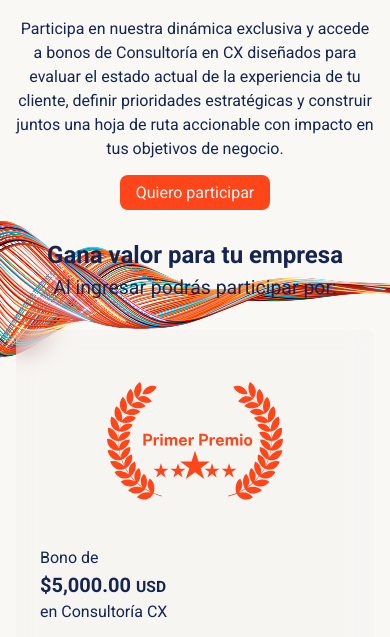
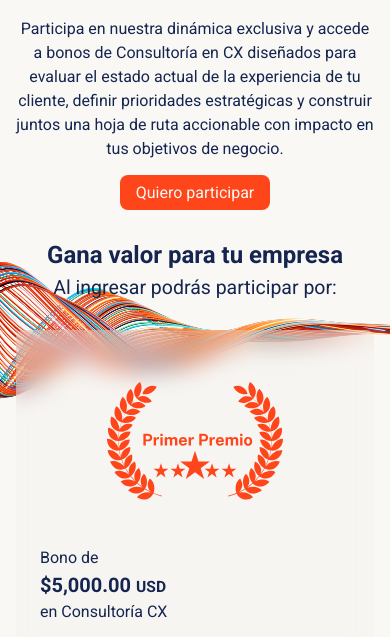
Before and after one commit to ajamdev/innovaLatam2025, an Astro site: page / in a window 390 px wide. Shown: the part 153-790 px from the top of the page. Built offline with nearby package versions, Linux system fonts and the light colour scheme; Astro itself is replaced by a stand-in of ours; a script that the page names is missing.

Commit message:
fix: ajustar la posición del fondo en la vista móvil

```diff
--- a/src/pages/index.astro
+++ b/src/pages/index.astro
@@ -87,7 +87,7 @@ import { CARDS } from "@/lib/consts/card";
         >
         </div>
         <div
-          class="md:hidden bg-[url('/all-img/background/genesys-left-mobile.png')] w-full inset-0 absolute bg-no-repeat -z-10"
+          class="md:hidden bg-[url('/all-img/background/genesys-left-mobile.png')] w-full inset-0 absolute bg-no-repeat -z-10  top-[2.2%]"
         >
         </div>
         <div class="mb-7">
```
